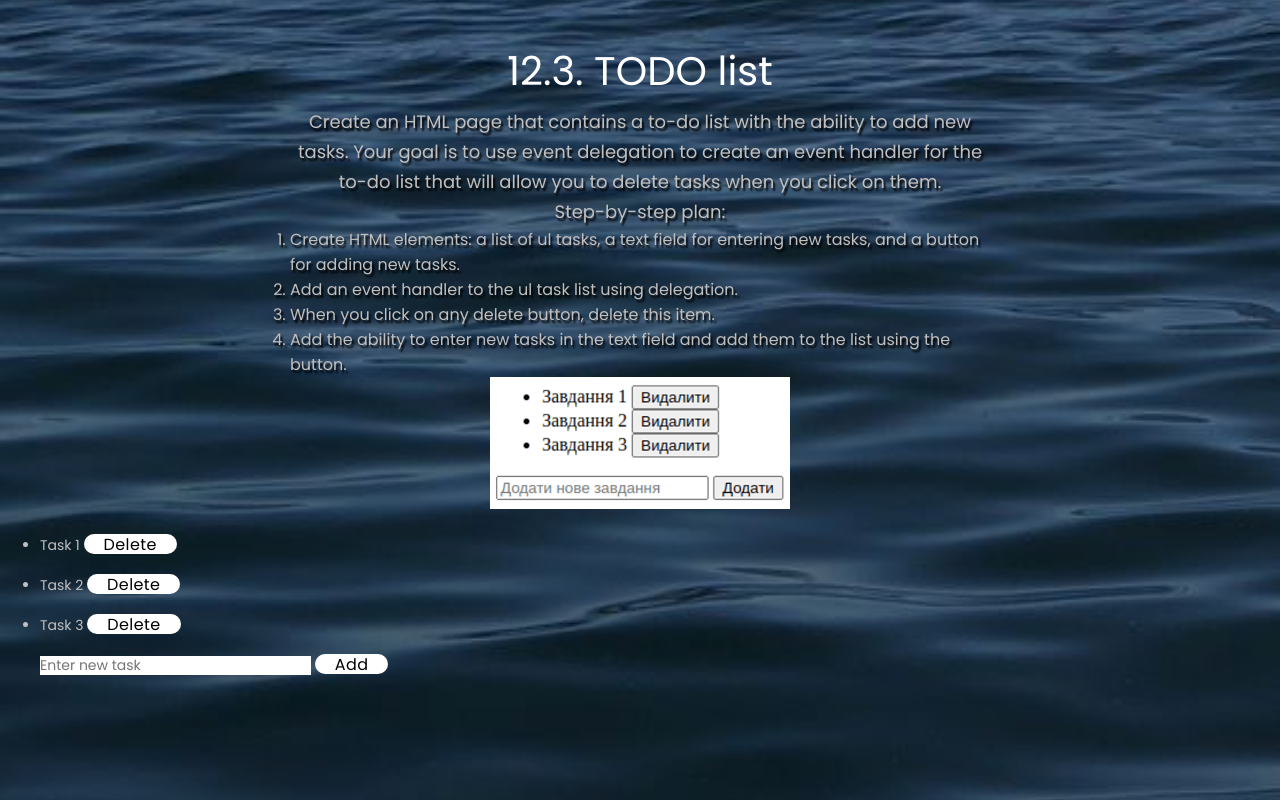
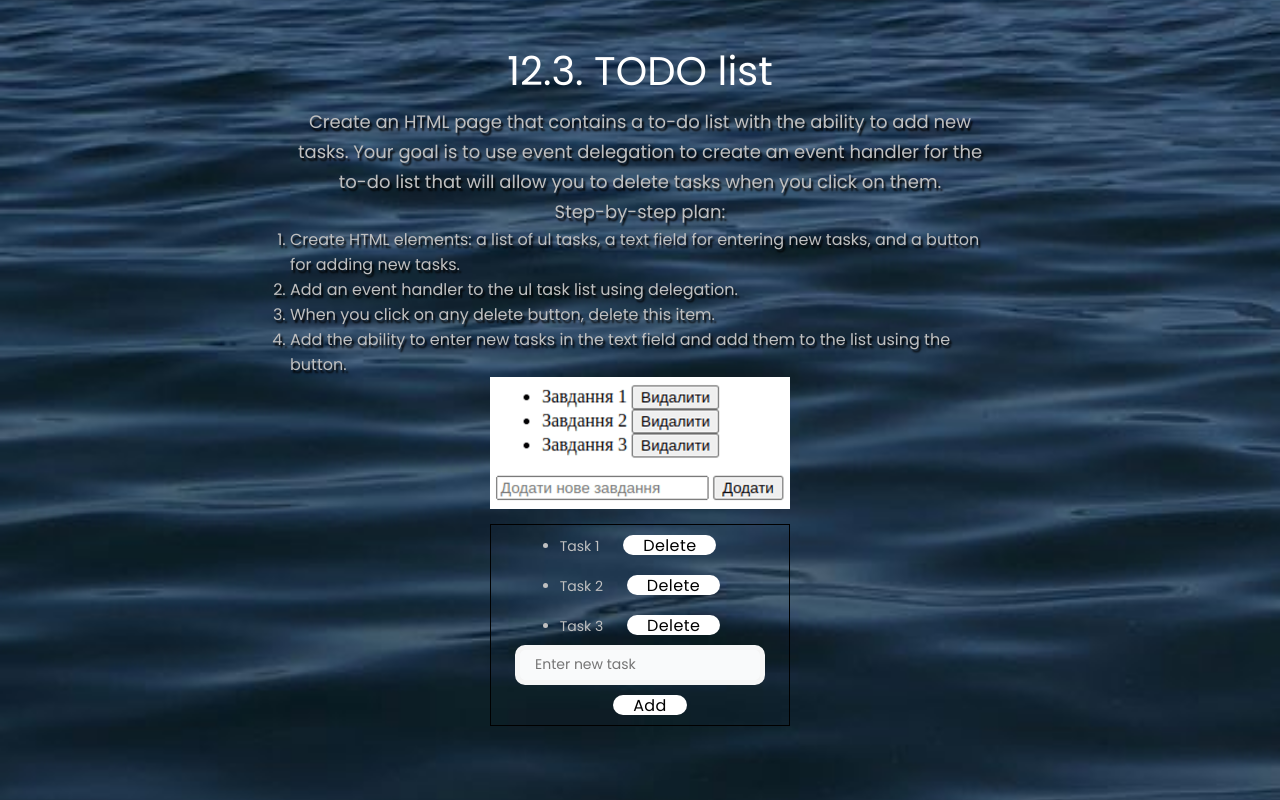
Before and after one commit to Mariia5pon/Hillel_JS-pro_HW-12, a plain HTML site: page index.html in a window 1280 px wide. Shown: the part 2022-2822 px from the top of the page. Drawn offline with Linux system fonts and the light colour scheme.

Commit message:
add more styles for task 3

```diff
--- a/css/main.css
+++ b/css/main.css
@@ -129,24 +129,18 @@ main {
     margin-top: 90px;
 }
 
-.input_type input {
-    position: absolute;
-    left: 20px;
-    top: 11px;
-    height: 30px;
-    width: 350px;
+input[type="text"] {
+    height: 25px;
+    width: 250px;
     background-color: #F9FAFB;
     color: var(--black);
+    padding: 15px;
+    border-radius: 10px;
+    border: 5px solid whitesmoke;
 }
 
-.input_type button {
-    position: absolute;
-    right: 6px;
-    top: 11px;
-    background-color: var(--black);
-    width: 63px;
-    height: 30px;
-    border-radius: 11px;
+input[type="text"]:hover{
+    border: 5px solid lightslategray;
 }
 
 .main-sec-1 {
@@ -172,22 +166,24 @@ main {
     display: none;
 }
 
-#pythagorean{
+#pythagorean {
     margin: 0 auto;
     border-collapse: collapse;
     border: 1px solid whitesmoke;
 }
-td{
+
+td {
     border: 1px solid whitesmoke;
     padding: 10px;
     text-align: center;
     transition: background-color 0.2s ease;
 }
-.highlight{
+
+.highlight {
     background-color: lightslategray;
 }
 
-.color-changed{
+.color-changed {
     color: cornflowerblue;
 }
 
@@ -212,7 +208,7 @@ td{
     margin-top: 50px;
 }
 
-#img-alert{
+#img-alert {
     width: 450px;
     display: block;
     margin: 0 auto;
@@ -244,7 +240,7 @@ td{
     margin-top: 100px;
 }
 
-#random-img{
+#random-img {
     width: 300px;
     height: 500px;
     display: block;
@@ -261,7 +257,23 @@ ol li {
 .main-sec-3_text img {
     width: 300px;
 }
-.solution .btn{
+
+.solution .btn {
     height: 20px;
     padding-top: 2px;
+    margin-left: 20px;
 }
+
+.main-sec-3_content {
+    display: flex;
+    flex-direction: column;
+    align-items: center;
+}
+
+.solution {
+    display: flex;
+    flex-direction: column;
+    align-items: center;
+    width: 300px;
+    border: 1px solid #000;
+}
```
